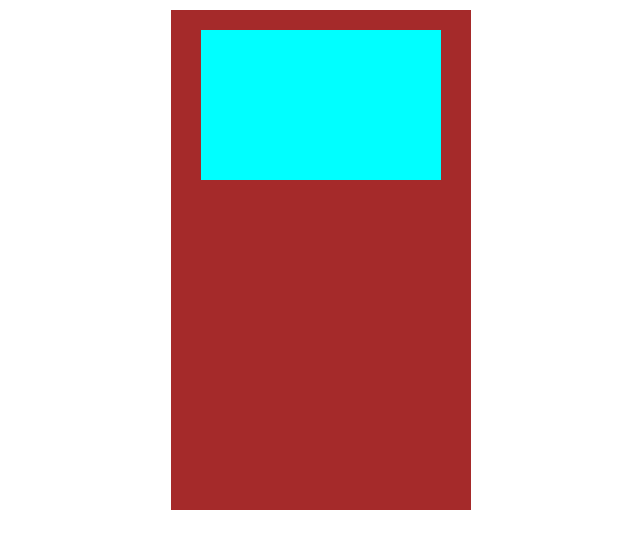
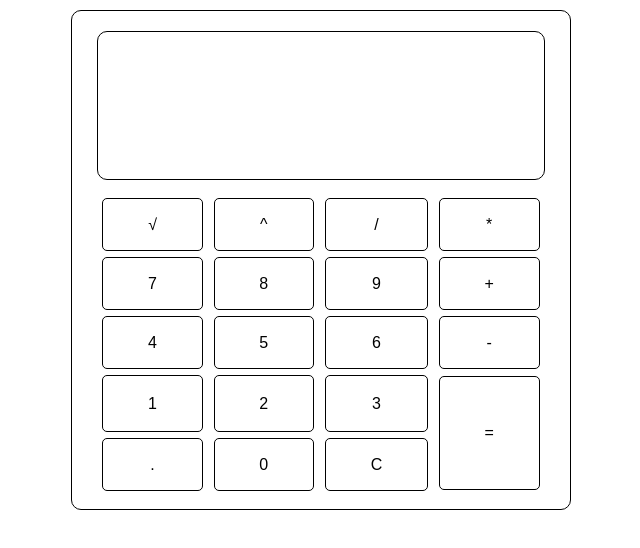
Before and after one commit to WanderleiEsteves/Calculadora, a plain HTML site: page View/index.html in a window 1280 px wide. Shown: the whole page, without its empty margins (319-959 px from the left). Drawn offline with Linux system fonts and the light colour scheme.

Commit message:
Add botões

```diff
--- a/View/CSS/style.css
+++ b/View/CSS/style.css
@@ -2,6 +2,8 @@
     margin: 0px;
     padding: 0px;
     box-sizing: border-box;
+    flex-wrap: wrap;
+    font-size: 16px;
 }
 
 body
@@ -17,15 +19,54 @@ body
 
 #Calculadora
 {
-    width: min(80%,300px);
+    width: min(80%,500px);
     height: 500px;
-    background-color: brown;
+    border: solid 1px black;
     margin: 10px auto;
+    border-radius: 10px;
 }
 
 #visor{
-    background-color: aqua;
-    width: 80%;
+    border: solid 1px black;
+    width: 90%;
     height: 30%;
     margin: 20px auto 0 auto;
+    border-radius: 10px;
 }
+
+#button
+{
+    display: grid;
+    grid-template-areas:
+        "Raiz Exponente Divisao Multiplicacao"
+        "7 8 9 Mais"
+        "4 5 6 Menos"
+        "1 2 3 Igual"
+        "Ponto 0 Clean Igual";
+    margin: 15px auto 0px auto;
+    height: 60%;
+    width: 90%;
+}
+
+button
+{
+    width: 90%;
+    height: 90%;
+    margin: auto;
+    background-color: white;
+    border: solid 1px black;
+    border-radius: 5px;
+    cursor: pointer;
+}
+
+a
+{
+    text-decoration: none;
+    color: black;
+}
+
+#Igual
+{
+    height: 180%;
+    margin-top: 4px;
+}
--- a/View/index.html
+++ b/View/index.html
@@ -13,7 +13,27 @@
             <p id="visor">
 
             </p>
-
+            <div id="button">
+                <button id="Raiz">√</button>
+                <button id="Exponente">^</button>
+                <button id="Divisao">/</button>
+                <button id="Multiplicacao">*</button>
+                <button id="7">7</button>
+                <button id="8">8</button>
+                <button id="9">9</button>
+                <button id="Mais">+</button>
+                <button id="4">4</button>
+                <button id="5">5</button>
+                <button id="6">6</button>
+                <button id="Menos">-</button>
+                <button id="1">1</button>
+                <button id="2">2</button>
+                <button id="3">3</button>
+                <button id="Igual">=</button>
+                <button id="Ponto">.</button>
+                <button id="0">0</button>
+                <button onclick='document.getElementById("visor").innerHTML = ""' id="Clean">C</button>
+            </div>
         </div>
     </body>
 </html>
```
